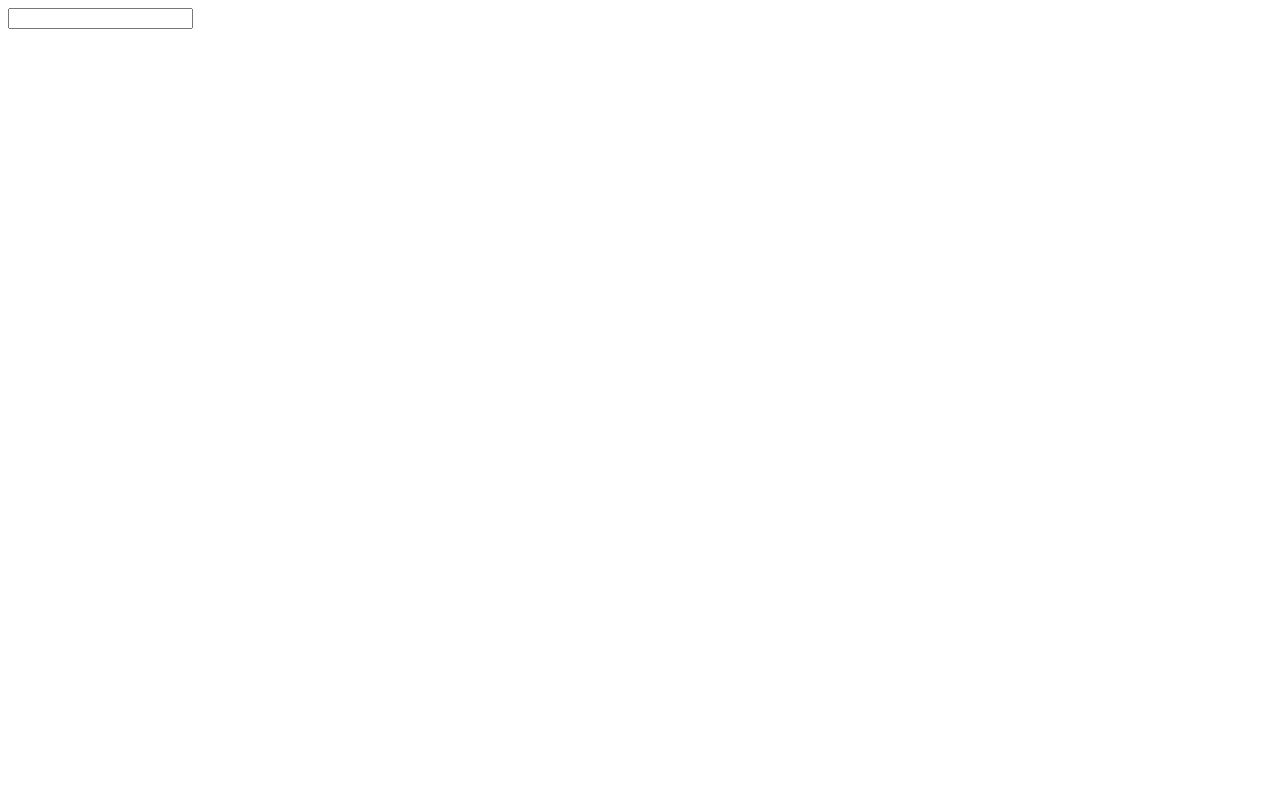
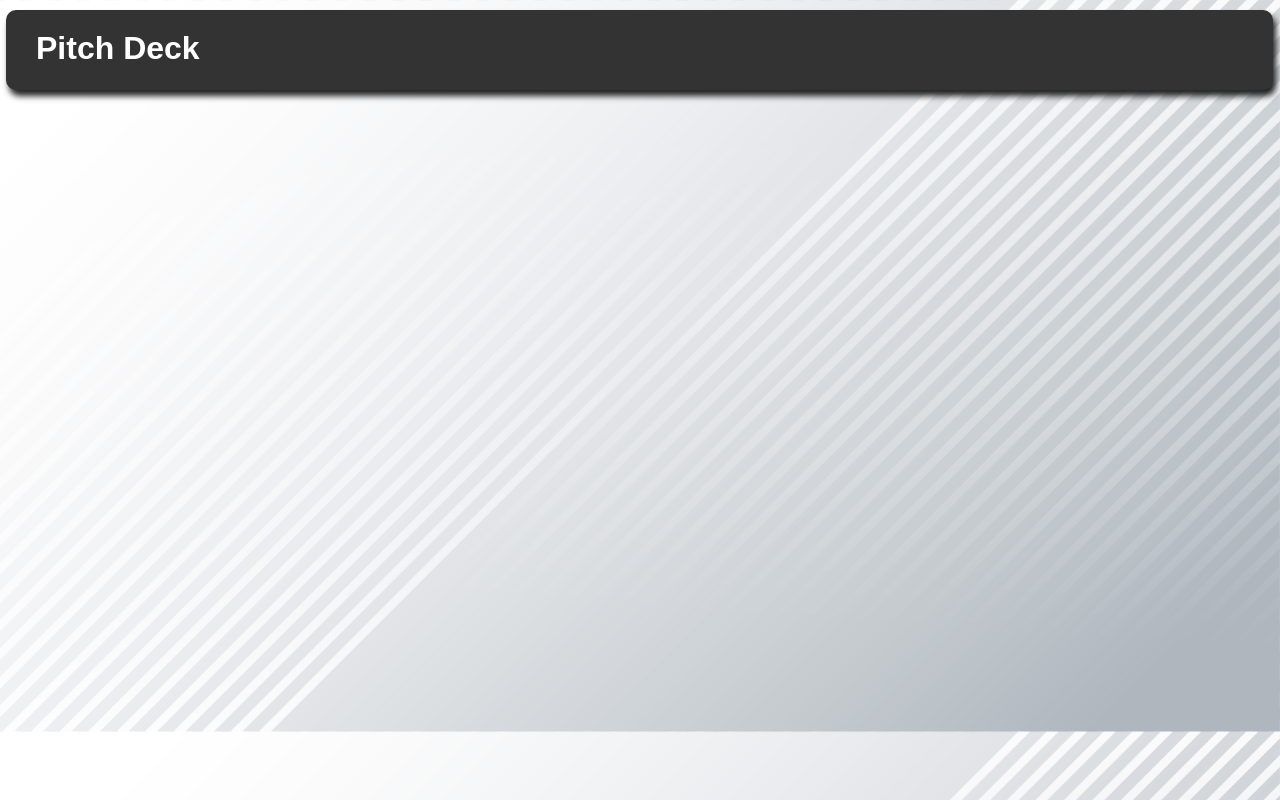
Before and after one commit to RebelBeast/Pitch-Deck, a website with bundled scripts: page index.html in a window 1280 px wide. Built offline with nearby package versions, Linux system fonts and the light colour scheme.

Commit message:
added nacbar with name, basic css and backgr. img.

```diff
--- a/index.html
+++ b/index.html
@@ -6,11 +6,15 @@
     <meta name="viewport" content="width=device-width, initial-scale=1.0" />
     <title>Document</title>
     <script defer src="./build/bundle.js"></script>
+    <link rel="stylesheet" href="stilmain.css"></link>
 </head>
 
 <body>
-    <my-beispiel></my-beispiel>
-    <input type="text" id="myInput" />
+    <header>
+        <div class="navbar">
+            <h1>Pitch Deck</h1>
+        </div>
+    </header>
 </body>
 
 </html>
--- /dev/null
+++ b/stilmain.css
@@ -0,0 +1,36 @@
+* {
+    box-sizing: border-box;
+    margin: 0;
+    padding: 0;
+    font-family: Arial, Helvetica, sans-serif;
+}
+
+::-webkit-scrollbar {
+    width: 0;
+    background: transparent;
+}
+/* Quelle: https://stackoverflow.com/questions/43186015/css-hide-scroll-bar-but-have-element-scrollable */
+
+.navbar {
+    background-color: #333333;
+    height: 10vh;
+    width: 99%;
+    border-radius: 10px;
+    box-shadow: 3px 6px 6px #222222;
+    display: flex;
+    margin-top: 10px;
+    margin-left: 6px;
+}
+
+h1 {
+    color: #fff;
+    text-align: left;
+    padding-block-start: 20px;
+    padding-left: 30px;
+}
+
+body {
+    background-size: cover;
+    background-image: url(SL_042620_30310_19.jpg);
+}
+/* Bildquelle: https://de.freepik.com/vektoren-kostenlos/stilvoller-weisser-hintergrund-mit-diagonalen-linien_17564656.htm#query=simple%20background&position=7&from_view=search&track=ais*/
```
Also changed, not shown: SL_042620_30310_19.jpg (added), 1 other file.
